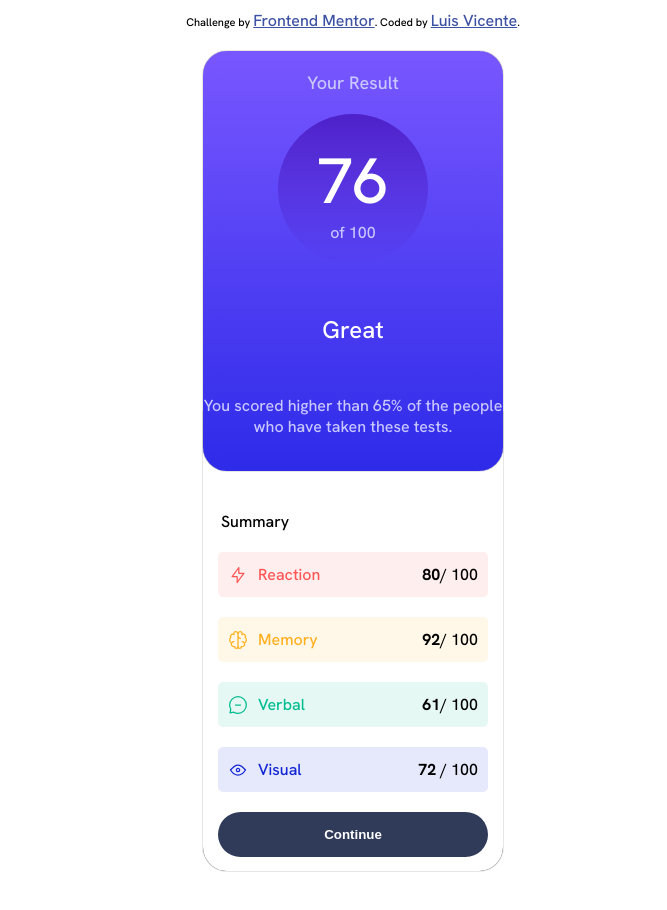
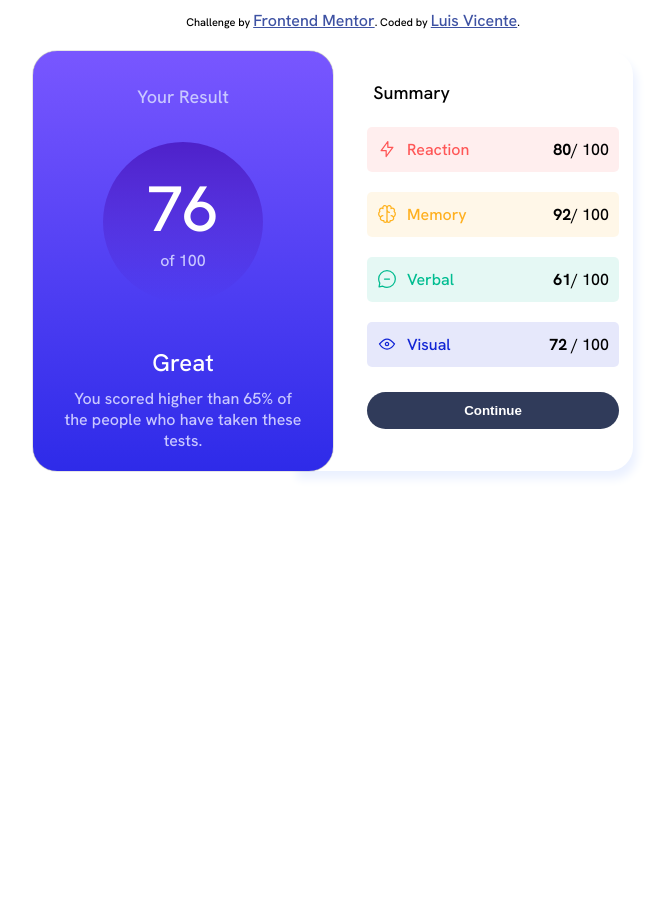
Before and after one commit to Luis-Vic/results-summary-component-main, a plain HTML site: page index.html in a window 1280 px wide. Shown: the whole page, without its empty margins (287-954 px from the left). After the commit the page ends 800 px from the top, so only its background shows below. Drawn offline with Linux system fonts and the light colour scheme.

Commit message:
finished project
In this section I finished the whole project.

```diff
--- a/styles.css
+++ b/styles.css
@@ -27,20 +27,18 @@ body{
 .wrap{
     display: flex;
     flex-direction: column;
-    width: 300px;
-    height: 880px;
-    margin: 20px auto 0px;
+    width: 18.75em; /*300px*/
+    height: 55em; /*880px*/
+    margin: 1.25em auto 0 ; /*20px auto 0px*/
     position: relative;
-
-
 
 }
 
 /* ##### FIRST CONTAINER ##### */
 .first-container{
     background-image: linear-gradient(180deg, hsl(252, 100%, 67%), hsl(241, 81%, 54%));
-    border-radius: 24px;
-    height: 420px;
+    border-radius: 1.5em; /*24px*/
+    height: 26.25em; /*24px*/
     z-index: 100;
     box-shadow: 0px 0px 1px;
 }
@@ -48,18 +46,18 @@ body{
 .first-container .result{
     text-align: center;
     color: hsl(241, 100%, 89%);
-    margin: 20px;
+    margin: 1.875em; /*30px*/
     font-size: 1.125rem; /*18px*/
 }
 
 
 .circle{
     background-image: linear-gradient(180deg, hsla(256, 72%, 46%, 1), hsla(241, 72%, 46%, 0));
-    border-radius: 75px;
-    width: 150px;
-    height: 150px;
-    margin: auto;
-    padding-top: 25px;
+    border-radius: 50%;
+    width: 160px;
+    height: 160px;
+    margin: 1.875em auto 0; /*30px auto 0*/
+    padding-top: 1.5625em; /*25px*/
 
 }
 
@@ -79,13 +77,13 @@ body{
     text-align: center;
     font-size: 1.5rem;
     font-weight: 500;
-    margin-top: 50px;
+    margin-top: 1.875em; /*30px*/
 }
 
 .score-text{
     text-align: center;
     color:  hsl(241, 100%, 89%);
-    margin-top: 50px;
+    margin-top: 1.875em; /*30px*/
 
 }
 
@@ -93,38 +91,39 @@ body{
 /* ##### SECOND CONTAINER ##### */
 .second-container{
     background-color:  hsl(0, 0%, 100%);
-    height: 460px;
-    border-radius: 0 0 24px 24px;
+    height: 28.75em;  /*460pxpx*/
+    border-radius: 0 0 1.5em 1.5em; /*24px*/
     position: absolute;
     bottom: 60px;
     right: 0;
     left: 0;
-    box-shadow: 0px 0px 1px;
-    padding-top: 100px;
+    box-shadow: -2px 8px 10px hsl(221, 100%, 96%);
+    padding-top: 5em; /*80px*/
 }
 .summary{
-    margin-left: 18px;
-    margin-bottom: 20px;
+    margin-left: 1.125em; /*80px*/
+    margin-bottom: 1.25em;  /*20px*/
     font-weight: 500;
+    font-size: 1.125rem; /*18px*/
 }
 
 .reaction-box{
     width: 90%;
-    height: 45px;
+    height: 2.8125em; /*45px*/
     margin: auto;
     background-color: hsla(0, 100%, 67%, 0.1);
-    border-radius: 5px;
+    border-radius: 0.3125em;  /*5px*/
     display: flex;
     align-items: center;
-    padding-right: 10px;
-    padding-left: 10px;
+    padding-right: 0.625em; /*10px*/
+    padding-left: 0.625em;
 
 }
 
 .reaction-text{
     display: inline-block;
     color: hsl(0, 100%, 67%);
-    margin-left: 10px;
+    margin-left: 0.625em;
 }
 
 .reaction-score{
@@ -140,21 +139,21 @@ body{
 
 .memory-box{
     width: 90%;
-    height: 45px;
+    height: 2.8125em; /*45px*/
     margin: auto;
     background-color:hsl(39, 100%, 56%, 0.1);
-    border-radius: 5px;
+    border-radius: 0.3125em;  /*5px*/
     display: flex;
     align-items: center;
-    padding-right: 10px;
-    padding-left: 10px;
-    margin-top: 20px;
+    padding-right: 0.625em;
+    padding-left: 0.625em;
+    margin-top: 1.25em;  /*20px*/
 }
 
 .memory-text{
     display: inline-block;
     color: hsl(39, 100%, 56%);
-    margin-left: 10px;
+    margin-left: 0.625em;
 }
 
 .memory-score{
@@ -170,15 +169,15 @@ body{
 
 .verbal-box{
     width: 90%;
-    height: 45px;
+    height: 2.8125em; /*45px*/
     margin: auto;
     background-color:hsl(166, 100%, 37%, 0.1);
-    border-radius: 5px;
+    border-radius: 0.3125em;  /*5px*/
     display: flex;
     align-items: center;
-    padding-right: 10px;
-    padding-left: 10px;
-    margin-top: 20px;
+    padding-right: 0.625em;
+    padding-left: 0.625em;
+    margin-top: 1.25em;  /*20px*/
 }
 
 .verbal-text{
@@ -200,21 +199,21 @@ body{
 
 .visual-box{
     width: 90%;
-    height: 45px;
+    height: 2.8125em; /*45px*/
     margin: auto;
     background-color: hsl(234, 85%, 45%, 0.1);
-    border-radius: 5px;
+    border-radius: 0.3125em;  /*5px*/
     display: flex;
     align-items: center;
-    padding-right: 10px;
-    padding-left: 10px;
-    margin-top: 20px;
+    padding-right: 0.625em;
+    padding-left: 0.625em;
+    margin-top: 1.25em;  /*20px*/
 }
 
 .visual-text{
     display: inline-block;
     color: hsl(234, 85%, 45%);
-    margin-left: 10px;
+    margin-left: 0.625em;
 }
 
 .visual-score{
@@ -230,13 +229,13 @@ body{
 button {
     display: block;
     width: 90%;
-    height: 45px;
+    height: 2.8125em; /*45px*/
     margin-left: auto;
     margin-right: auto;
-    margin-top: 20px;
+    margin-top: 1.875em;  /*30px*/
     background-color: hsl(224, 30%, 27%);
-    border-style: none;
-    border-radius: 25px;
+    border: none;
+    border-radius: 1.5625em; /*25px*/
     color: hsl(0, 0%, 100%);
     font-weight: 700;
 
@@ -244,7 +243,60 @@ button {
 .attribution { margin: 10px auto 0}
 .attribution a { font-size: 16px;  color: hsl(228, 45%, 44%); }
 
+/*media queries*/
+@media (min-width: 43.75em) and (max-width: 90em) {
 
+    .wrap{
+        display: flex;
+        flex-direction: row;
+        width: 40em; /*640px*/
+        height: 26.25em; /*420px*/
+        position: relative;
+        margin: 1.25em auto;
+    }
+
+    /* ##### FIRST CONTAINER ##### */
+    .first-container{
+        width: 18.75em; /*300px*/
+        height: 26.25em; /*420px*/
+        z-index: 100;
+    }
+
+    .score-text{
+        margin-top: 0.625em; /*10px*/
+        width: 15em; /*240px*/
+        margin: 0.625em auto 0;
+    }
+
+    /* ##### SECOND CONTAINER ##### */
+    .second-container{
+        width: 21.25em; /*340px*/
+        height: 26.25em; /*420px*/
+        position: fixed;
+        border-radius: 0 1.5em 1.5em 0;
+        padding-top: 1.875em;  /*30px*/
+        position: absolute;
+        left: 260px;
+        top: 0;
+        bottom: 0;
+        padding-left: 3.75em; /*60px*/
+        box-shadow: 4px 8px 10px hsl(221, 100%, 96%);
+
+}
+
+    button{
+        transition: background-color 0.3s  linear;
+        cursor: pointer;
+    }
+
+    button:hover,
+    button:visited{
+        background-color: hsl(241, 81%, 54%);
+    }
+
+
+
+}
 
 
 
```
